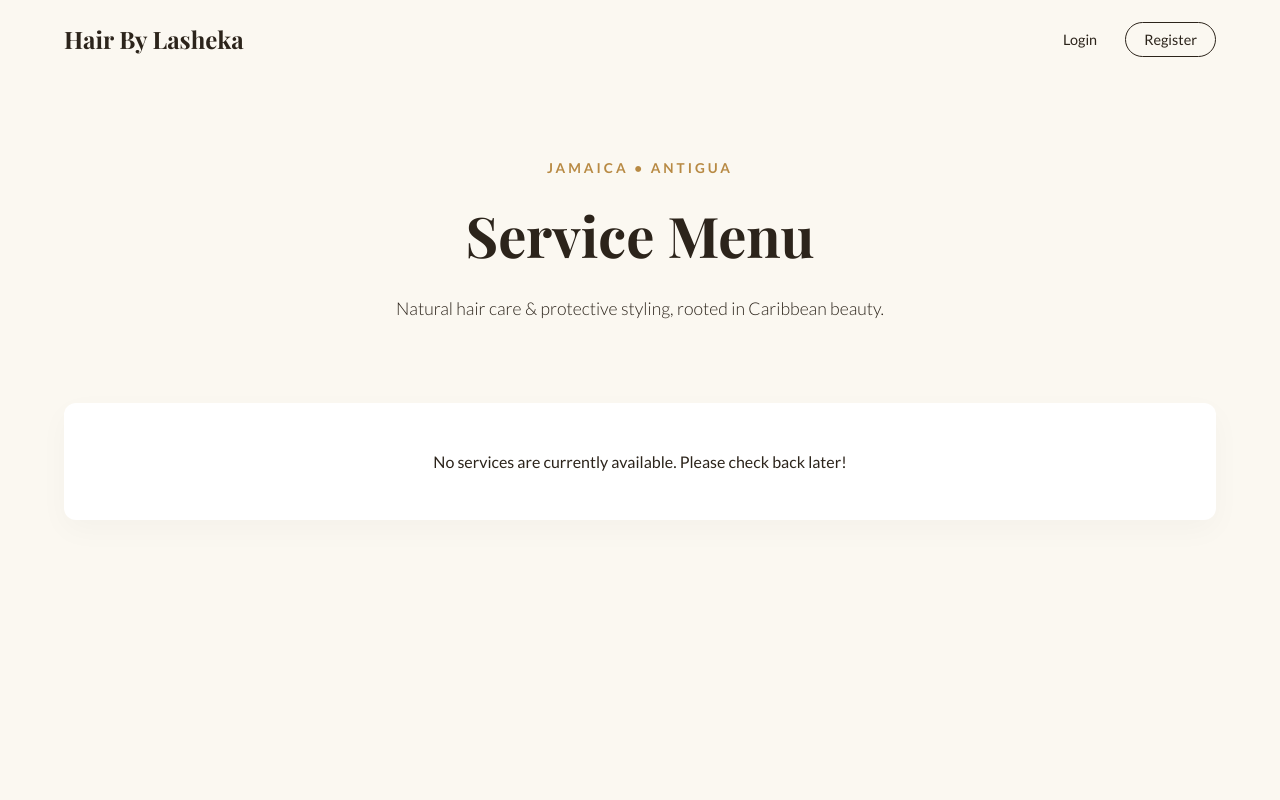
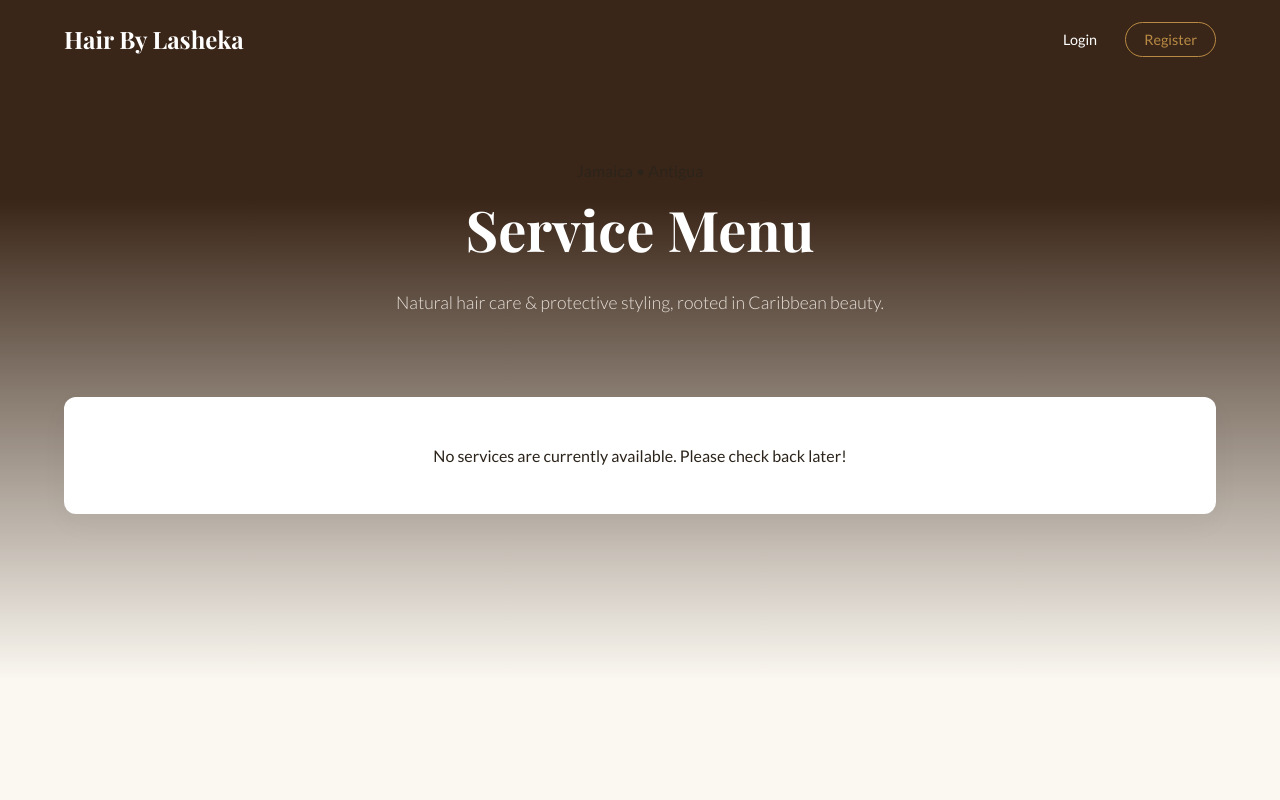
Before and after one commit to mahxri/COMP2171-Hair-Booking, a Django app: page / in a window 1280 px wide. Run offline with Django 5.2, Linux system fonts and the light colour scheme; data that the repository does not hold is empty; some web fonts are replaced.

Commit message:
Changed background colour for readability

```diff
--- a/bookings/templates/catalog/service_list.html
+++ b/bookings/templates/catalog/service_list.html
@@ -20,27 +20,20 @@
 
         body {
             font-family: var(--body-font);
-            background-color: var(--bg-color);
+            /* Stretches the solid brown to 25% of the screen, then smoothly fades to off-white by 85% */
+            background: linear-gradient(to bottom, #3A2618 0%, #3A2618 25%, var(--bg-color) 85%);
+            background-attachment: fixed;
+            min-height: 100vh;
             color: var(--text-main);
             margin: 0;
             padding: 0;
             line-height: 1.6;
         }
 
-        /* 2. The Hero Section (Matches the top of your image) */
         .hero-section {
             text-align: center;
             padding: 80px 20px 40px;
-            background-color: var(--bg-color);
-        }
-
-        .hero-subtitle {
-            color: var(--accent-gold);
-            font-size: 0.85rem;
-            letter-spacing: 3px;
-            text-transform: uppercase;
-            font-weight: 700;
-            margin-bottom: 10px;
+            background-color: transparent; /* Lets the gradient show through */
         }
 
         .hero-title {
@@ -48,7 +41,7 @@
             font-size: 3.5rem;
             font-weight: 700;
             margin: 0 0 15px 0;
-            color: var(--text-main);
+            color: #FFFFFF; /* Changed to white for contrast */
         }
 
         .hero-tagline {
@@ -56,6 +49,7 @@
             font-weight: 300;
             max-width: 600px;
             margin: 0 auto;
+            color: #E8E1D9; /* A soft off-white for readability */
         }
 
         /* 3. The Navigation Bar */
@@ -71,13 +65,13 @@
             font-family: var(--heading-font);
             font-weight: 700;
             font-size: 1.5rem;
-            color: var(--text-main);
+            color: #FFFFFF; /* Changed to white */
             text-decoration: none;
         }
 
         .nav-links a {
             font-family: var(--body-font);
-            color: var(--text-main);
+            color: #FFFFFF; /* Changed to white */
             text-decoration: none;
             margin-left: 25px;
             font-size: 0.9rem;
@@ -89,7 +83,8 @@
         }
 
         .btn-register {
-            border: 1px solid var(--text-main);
+            border: 1px solid var(--accent-gold);
+            color: var(--accent-gold) !important; /* Makes the register button pop */
             padding: 8px 18px;
             border-radius: 25px;
         }
@@ -185,10 +180,10 @@
         <a href="/" class="nav-brand">Hair By Lasheka</a>
         <div class="nav-links">
             {% if user.is_authenticated %}
-                <span style="margin-right: 15px;">Welcome, {{ user.username }}</span>
+                <span style="margin-right: 15px; color: #FFFFFF;">Welcome, {{ user.username }}</span>
                 <form action="{% url 'logout' %}" method="post" style="display: inline;">
                     {% csrf_token %}
-                    <button type="submit" style="background: none; border: none; font-family: var(--body-font); font-size: 0.9rem; cursor: pointer; color: var(--text-main);">Logout</button>
+                    <button type="submit" style="background: none; border: none; font-family: var(--body-font); font-size: 0.9rem; cursor: pointer; color: var(--accent-gold);">Logout</button>
                 </form>
             {% else %}
                 <a href="{% url 'login' %}">Login</a>
```
